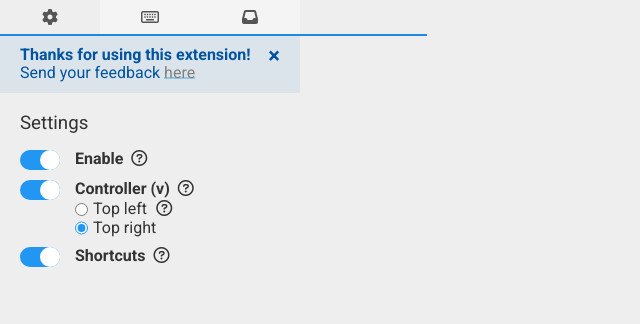
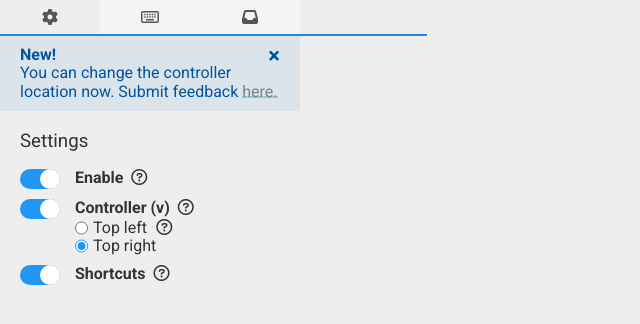
Before and after one commit to liy-che/youtube-video-duration, a browser extension: page index.html in a window 1280 px wide. Shown: the whole page, without its empty margins (0-640 px from the left). Drawn offline with Linux system fonts and the light colour scheme.

Commit message:
update version

```diff
--- a/index.html
+++ b/index.html
@@ -27,9 +27,9 @@
             <div class="line"></div>
             <div class="alert" style="display: none">
                 <span class="closebtn">&times;</span>
-                <strong>Thanks for using this extension!</strong> </br>
-                Send your feedback
-                <a href="https://chromewebstore.google.com/detail/djphelnkeombgogeophphofmjkbooofh/support?hl=en&authuser=2" target="_blank">here</a>
+                <strong>New!</strong> </br>
+                You can change the controller location now. Submit feedback
+                <a href="https://chromewebstore.google.com/detail/djphelnkeombgogeophphofmjkbooofh/support?hl=en&authuser=2" target="_blank">here.</a>
             </div>
 
             <div class="content-container">
@@ -148,7 +148,7 @@
                             or <a href="https://ko-fi.com/liyche" target="_blank">gift a coffee :P</a>
                         </li>
                     </ul>
-                    <small>v1.0.7.7</br>updated Jan 19, 2025</small>
+                    <small>v1.0.8</br>updated Jan 23, 2025</small>
                 </div>
             </div>
         </main>
```
Also changed, not shown: README.md, manifest.json.
